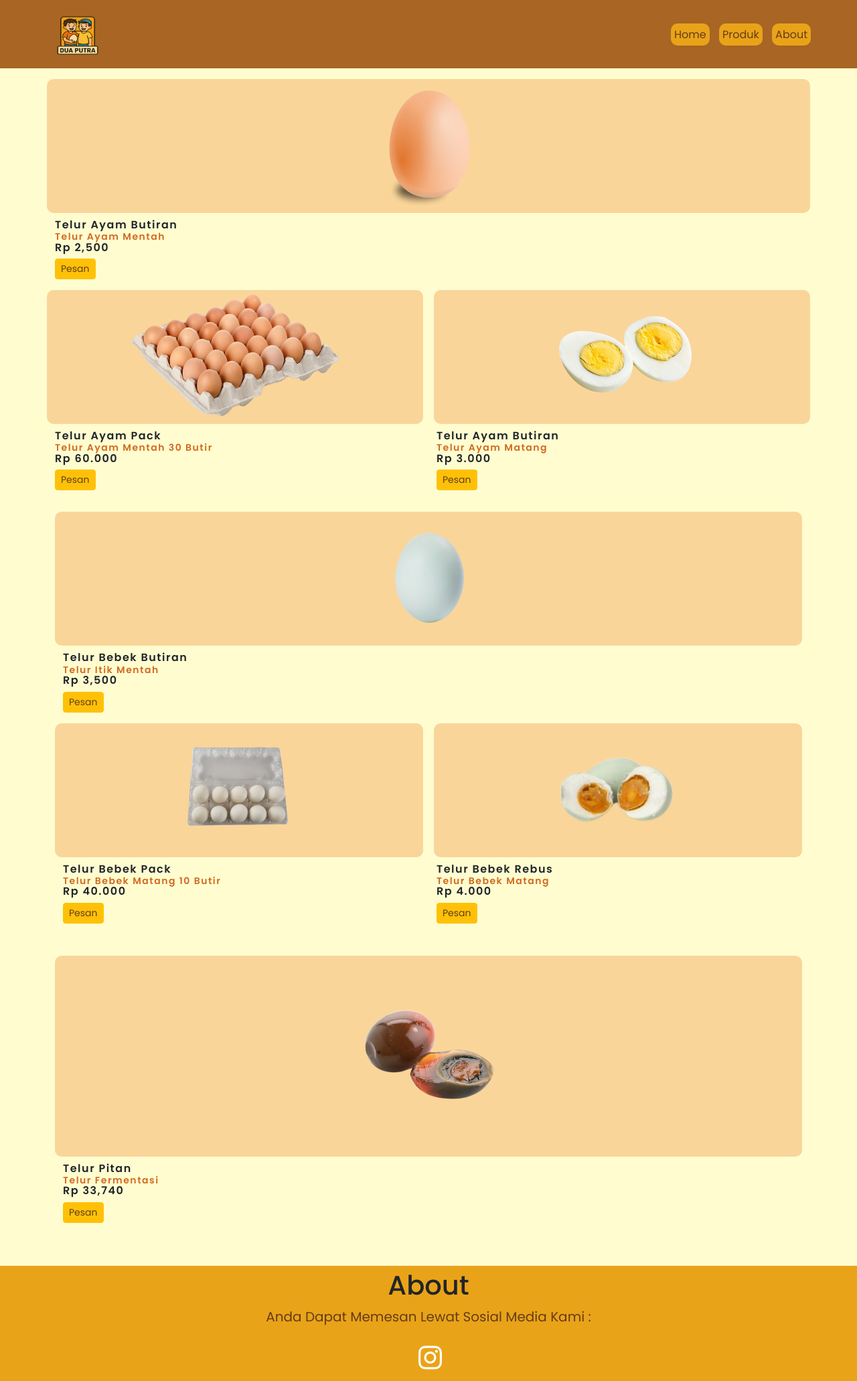
After one commit to Hysan67/wtest, a PHP site: page /ttt.html in a window 1280 px wide. The commit adds this page. Shown: the whole page at 67% size. Run offline with PHP 8.4, Linux system fonts and the light colour scheme.

Commit message:
Add files via upload

```diff
--- a/Membuat Web Team/desain.css
+++ b/Membuat Web Team/desain.css
@@ -1,3 +1,6 @@
+html{
+    scroll-behavior: initial;
+}
 body{
     background-color: #FFFDD0;
     font-family: 'Poppins', sans-serif;
@@ -20,7 +23,9 @@ body{
     align-items: center;
     padding-top: 50px;
 }
-
+.pesan-btn:hover{
+    transform: scale(1.07);
+}
 #Coklat{
     margin: 5px;
     background-color: #E9A319;
@@ -31,7 +36,6 @@ body{
     padding-bottom: 5px;
     border-radius: 10px;
 }
-
 .navbar{
     background-color: #A86523;
     padding-bottom: 0px;
@@ -39,6 +43,11 @@ body{
     width: 100%;
     position: sticky;
     top: 0;
+    z-index: 2;
+}
+.jarak{
+    margin-left: 5%;
+    margin-right: 5%;
 }
 .navbarhome{
 
@@ -52,16 +61,21 @@ body{
     width: 80px;
     height: 100px;
 }
-#telur1{
+#telur1,
+#telur2{
     width: 160px;
     height: 200px;
+    transition: 0.2;
 }
 #telurPitan{
     width: 500px;
     height: 300px;
     object-fit: cover;
+    transition: 0.2;
 }
 .deskripsi{
+    margin-left: 5%;
+    margin-right: 5%;
     font-size: 20px;
     font-family: 'Poppins', sans-serif;
     color: #ffffff;
@@ -69,7 +83,6 @@ body{
     letter-spacing: 0.5px;
 
 }
-
 .tombol  button{
     background-color: #E9A319;
     border-color: #E9A319;
@@ -99,8 +112,11 @@ input[type="text"]{
     border-radius: 10px;
     padding: 10px 5px;
     width: 305px;
+    transition: 0.3s;
 }
-
+#btnPesan:hover{
+    transform: scale(1.1);
+}
 footer{
     background-color: #A86523;
     font-family:'Poppins', sans-serif; ;
@@ -210,7 +226,11 @@ p{
 .bgcoloums{
     background-color: #FAD59A;
     border-radius: 10px;
-
+    transition: 0.3s;
+}
+.bgcoloums:hover{
+    transform: scale(1.01);
+    border-style: groove;
 }
 .textkecil{
     font-size: 14px;
--- a/Membuat Web Team/script.js
+++ b/Membuat Web Team/script.js
@@ -1,3 +1,55 @@
-$(document).ready(function(){
+document.addEventListener("DOMContentLoaded", function () {
+    const urlParams = new URLSearchParams(window.location.search);
+    const produk = urlParams.get('produk');
+    const pesanButtons = document.querySelectorAll(".pesan-btn");
 
+    pesanButtons.forEach(button => {
+        button.addEventListener("click", function () {
+            const nama = button.getAttribute("data-nama");
+            const gambar = button.getAttribute("data-gambar");
+
+            localStorage.setItem("namaProduk", nama);
+            localStorage.setItem("gambarProduk", gambar);
+        });
+    });
+
+    const nama_produk = document.getElementById("nama_produk");
+
+    const nama = localStorage.getItem("namaProduk");
+
+    if (nama_produk && nama) {
+        nama_produk.innerHTML = `
+            <div>
+                <h4>${nama}</h4>
+            </div>
+        `;
+    }
+
+    const btnPesan = document.getElementById('btnPesan');
+    btnPesan.addEventListener('click', function() {
+        if (count > 0) {
+            alert(`Terima kasih telah memesan ${count} ${nama}! Pesanan Anda akan segera diproses.`);
+            window.location.href = 'Produk.html';
+        } else {
+            alert('Silakan tentukan jumlah produk yang ingin dipesan terlebih dahulu.');
+        }
+    });
 });
+
+const countElement = document.getElementById('count');
+const incrementBtn = document.getElementById('increment');
+const decrementBtn = document.getElementById('decrement');
+
+let count = 0;
+
+incrementBtn.addEventListener('click', () => {
+  count++;
+  countElement.textContent = count;
+});
+
+decrementBtn.addEventListener('click', () => {
+  if (count > 0) {
+    count--;
+    countElement.textContent = count;
+  }
+});
--- /dev/null
+++ b/Membuat Web Team/ttt.html
@@ -0,0 +1,191 @@
+<!DOCTYPE html>
+<html lang="en">
+<head>
+    <meta charset="UTF-8">
+    <meta name="viewport" content="width=device-width, initial-scale=1.0">
+    <link href="https://cdn.jsdelivr.net/npm/bootstrap@5.3.3/dist/css/bootstrap.min.css" rel="stylesheet">
+    <link rel="stylesheet" href="desain.css">
+    <link href="https://fonts.googleapis.com/css2?family=Poppins:wght@400;500;600&display=swap" rel="stylesheet">
+    <link href="https://cdnjs.cloudflare.com/ajax/libs/font-awesome/6.0.0-beta3/css/all.min.css" rel="stylesheet">
+    <title>Dua Putra🥚</title>
+</head>
+<body>
+    <!-- Navigasi-->
+    <nav class="navbar">
+        <div class="container col jarak">
+            <a href="home.html" class="text-decoration-none">
+                <img src="LogoProject.png" class="thumbnail" id="logo">
+            </a>
+        </div>
+        <div class="ms-auto nav-item jarak">
+          <a href="home.html"id="Coklat" class="text-decoration-none">Home</a>
+            <a href="produk.html" id="Coklat" class="text-decoration-none">Produk</a>
+            <a href="#about" id="Coklat" class="text-decoration-none">About</a>
+        </div>
+    </nav>
+    <section id="home">
+        <!-- Produk Yang DI jual -->
+
+      <div class="container my-3 text-center">
+
+            <!-- Telur {AYAM} atas di tengah -->
+            <div class="row bgcoloums AlignHorizon">
+              <div class="col-md text-center">
+                <img src="telurButiran.png" id="telur1" class="img-fluid mx-3 imagine" style="width: auto;">
+              </div>
+            </div>
+
+            <!-- Teks Ayam -------------Button----------------------------------------------->
+            <div>
+                <div class="col">
+                <div class="mt-2 textproduk mb-3">
+                      <h6><strong>Telur Ayam Butiran</strong></h6>
+                      <p style="color: chocolate ; font-size: 14px;">Telur Ayam Mentah</p>
+                      <p>Rp 2,500</p>
+
+                      <button class="btn btn-warning btn-sm pesan-btn" data-nama="Telur Ayam Butiran" data-gambar="telurButiran.png"><a href="pesan.html?gambar=telurAyamPack.png">Pesan</a></button>
+
+                    </div>
+                </div>
+
+            <!-- Dua kolom telur gambar -->
+            <div class="row gap-3">
+
+              <div class="col bgcoloums text-center alignvertikal">
+                <img src="telurAyamPack.png" alt="" id="telur1" class="img-fluid mx-3 imagine" style="margin-right: 2px; width: auto;">
+              </div>
+
+
+              <div class="col bgcoloums text-center alignvertikal">
+                <img src="telurRebusAyam.webp" alt="" id="telur1" class="img-fluid mx-3  imagine "style="margin-left: 2px; width: auto">
+              </div>
+            </div>
+            <div class="col-md">
+                <!-- Text Dan Tombol Pesan 2 Kolom #1-->
+                <div class="row">
+                    <div class="col-md-6">
+                    <div class="mt-2 textproduk mb-3">
+                        <h6><strong>Telur Ayam Pack</strong></h6>
+                        <p style="color: chocolate ; font-size: 14px;">Telur Ayam Mentah 30 butir </p>
+                        <p>Rp 60.000</p>
+
+                        <button class="btn btn-warning btn-sm pesan-btn" data-nama="Telur Ayam Pack" data-harga="60000"  data-gambar="telurAyamPack.png"><a href="pesan.html?gambar=telurAyamPack.png">Pesan</a></button>
+
+                        </div>
+                    </div>
+                <!-- Text Dan Tombol Pesan 2 Kolom #2-->
+                <div class="col-md-6">
+
+                     <div class="mt-2 textproduk">
+                          <h6><strong>Telur Ayam Butiran</strong></h6>
+                          <p style="color: chocolate ; font-size: 14px;">Telur Ayam Matang</p>
+                          <p>Rp 3.000</p>
+
+                          <button class="btn btn-warning btn-sm pesan-btn" data-nama="Telur Ayam Rebus Butiran" data-harga="3000" data-gambar="telurRebusAyam.webp"><a href="pesan.html?gambar=telurAyamPack.png">Pesan</a></button>
+
+                        </div>
+                      </div>
+                  </div>
+
+        </div>
+
+        <div class="container my-3">
+
+          <!-- Telur {Itik} atas di tengah -->
+          <div class="row bgcoloums AlignHorizon">
+            <div class="col-md text-center">
+              <img src="telurBebekButir.png" id="telur1" class="img-fluid mx-3 imagine" style="width: auto;">
+            </div>
+          </div>
+
+          <!-- Teks itik -------------Button----------------------------------------------->
+          <div>
+              <div class="col-md-6">
+              <div class="mt-2 textproduk mb-3">
+                    <h6><strong>Telur Bebek Butiran</strong></h6>
+                    <p style="color: chocolate ; font-size: 14px;">Telur Itik Mentah</p>
+                    <p>Rp 3,500</p>
+
+                    <button class="btn btn-warning btn-sm pesan-btn" data-nama="Telur Bebek Butiran" data-harga="35000" data-gambar="telurBebekButir.png"><a href="pesan.html?gambar=telurAyamPack.png">Pesan</a></button>
+
+                  </div>
+              </div>
+
+          <!-- Dua kolom telur gambar -->
+          <div class="row gap-3">
+
+            <div class="col-md bgcoloums text-center alignvertikal">
+              <img src="telurBebekPack.png" alt="" id="telur1" class="img-fluid mx-3 imagine" style="padding-right: 2px; width: auto;">
+            </div>
+
+
+            <div class="col-md bgcoloums text-center alignvertikal">
+              <img src="telurRebusBebek.png" alt="" id="telur1" class="img-fluid mx-3  imagine "style="margin-left: 2px; width:auto;">
+            </div>
+          </div>
+          <div class="col-md">
+              <!-- Text Dan Tombol Pesan 2 Kolom #1-->
+               <div class="row">
+                  <div class="col-md-6">
+
+
+                  <div class="mt-2 textproduk mb-3">
+                        <h6><strong>Telur bebek pack </strong></h6>
+                        <p style="color: chocolate ; font-size: 14px;">Telur bebek matang 10 butir</p>
+                        <p>Rp 40.000</p>
+
+                        <button class="btn btn-warning btn-sm pesan-btn" data-nama="Telur Bebek Pack" data-harga="40000" data-gambar="telurAyamPack.png"><a href="pesan.html?gambar=telurAyamPack.png">Pesan</a></button>
+
+                      </div>
+                  </div>
+              <!-- Text Dan Tombol Pesan 2 Kolom #2-->
+              <div class="col-md-6">
+
+                   <div class="mt-2 textproduk mb-5">
+                        <h6><strong>Telur bebek rebus</strong></h6>
+                        <p style="color: chocolate ; font-size: 14px;">Telur bebek matang</p>
+                        <p>Rp 4.000</p>
+
+                        <button class="btn btn-warning btn-sm pesan-btn" data-nama="Telur Bebek Rebus Butiran" data-harga="4000" data-gambar="telurRebusBebek.png"><a href="pesan.html?gambar=telurAyamPack.png">Pesan</a></button>
+
+                      </div>
+                    </div>
+                </div>
+
+                <!-- Telur {fermentasi} atas di tengah -->
+       <div class="row bgcoloums AlignHorizon">
+        <div class="col-md text-center">
+          <img src="telurPitan2.png" id="telurPitan" class="img-fluid mx-3 imagine" style="width: auto;">
+        </div>
+      </div>
+
+      <!-- Teks fermen -------------Button----------------------------------------------->
+      <div class="row">
+          <div class="col-md-6">
+          <div class="mt-2 textproduk mb-5">
+                <h6><strong>Telur pitan</strong></h6>
+                <p style="color: chocolate ; font-size: 14px;">Telur Fermentasi</p>
+                <p>Rp 33,740</p>
+
+                <button class="btn btn-warning btn-sm pesan-btn" data-nama="Telur Ayam Pitan Butiran" data-gambar="telurPitan2.png" data-harga="33740"><a href="pesan.html?gambar=telurAyamPack.png">Pesan</a></button>
+
+              </div>
+          </div>
+      </div>
+       </section>
+
+        <!---About-->
+        <footer>
+          <section id="about">
+              <h1>About</h1>
+              <p class="teksAbout">Anda dapat memesan lewat sosial media kami :</p>
+              <a href="https://www.instagram.com/telurasin.duaputra?igsh=cjdvN3YxdHJocDVl" target="_blank"><i class="fab fa-instagram"></i></a>
+          </section>
+      </footer>
+
+
+    <script src="https://code.jquery.com/jquery-3.7.1.js" integrity="sha256-eKhayi8LEQwp4NKxN+CfCh+3qOVUtJn3QNZ0TciWLP4=" crossorigin="anonymous"></script>
+    <script src="script.js"></script>
+
+</body>
+</html>
```
Also changed, not shown: Membuat Web Team/Produk.html (added, +189 -0 lines), Membuat Web Team/home.html (+14 -13 lines), Membuat Web Team/pesan copy.html (added, +57 -0 lines), Membuat Web Team/pesan.html (+20 -13 lines), Membuat Web Team/tempCodeRunnerFile.js (added, +7 -0 lines).
